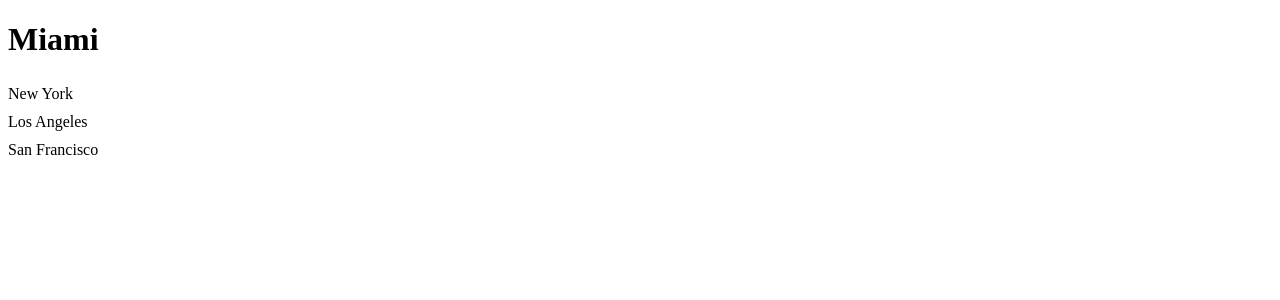
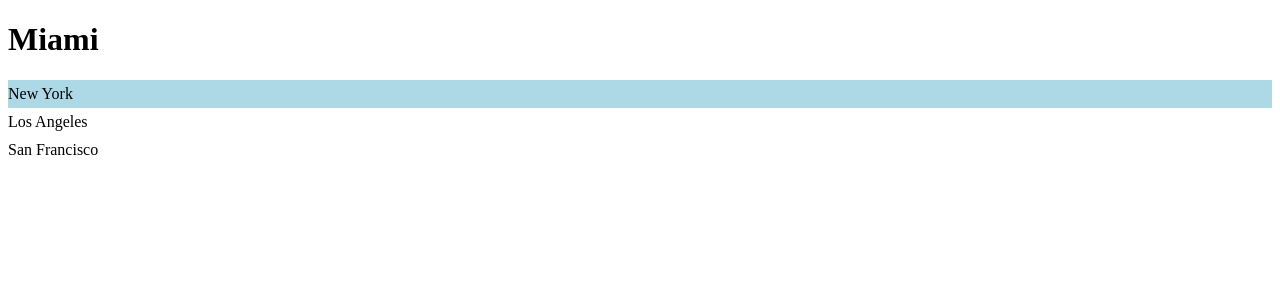
Before and after one commit to Otacon2024/Vite-React, a React (Vite) app: page / in a window 1280 px wide. Shown: the top 300 px of the page. Built offline with nearby package versions, Linux system fonts and the light colour scheme.

Commit message:
Add <ListItemProps> to style.li to specify that it expects to receive props of <ListItemProps> type
Add background: ${(props) => (props.active ? "lightblue" : "white")};

```diff
--- a/src/components/ListGroup/ListGroup.tsx
+++ b/src/components/ListGroup/ListGroup.tsx
@@ -13,6 +13,7 @@ interface ListItemProps {
 
 const ListItem = styled.li<ListItemProps>`
   padding: 5px 0;
+  background: ${(props) => (props.active ? "lightblue" : "white")};
 `;
 
 interface Props {
```
